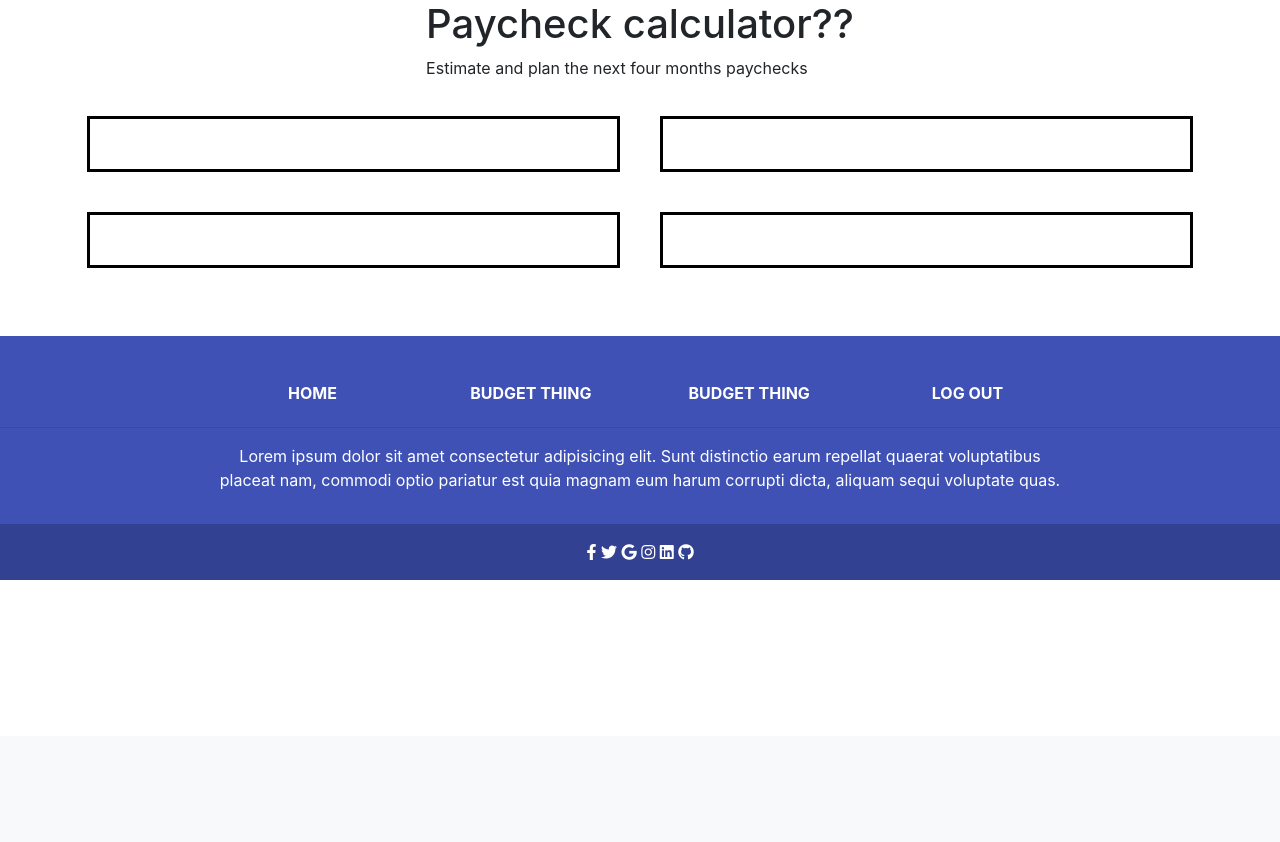
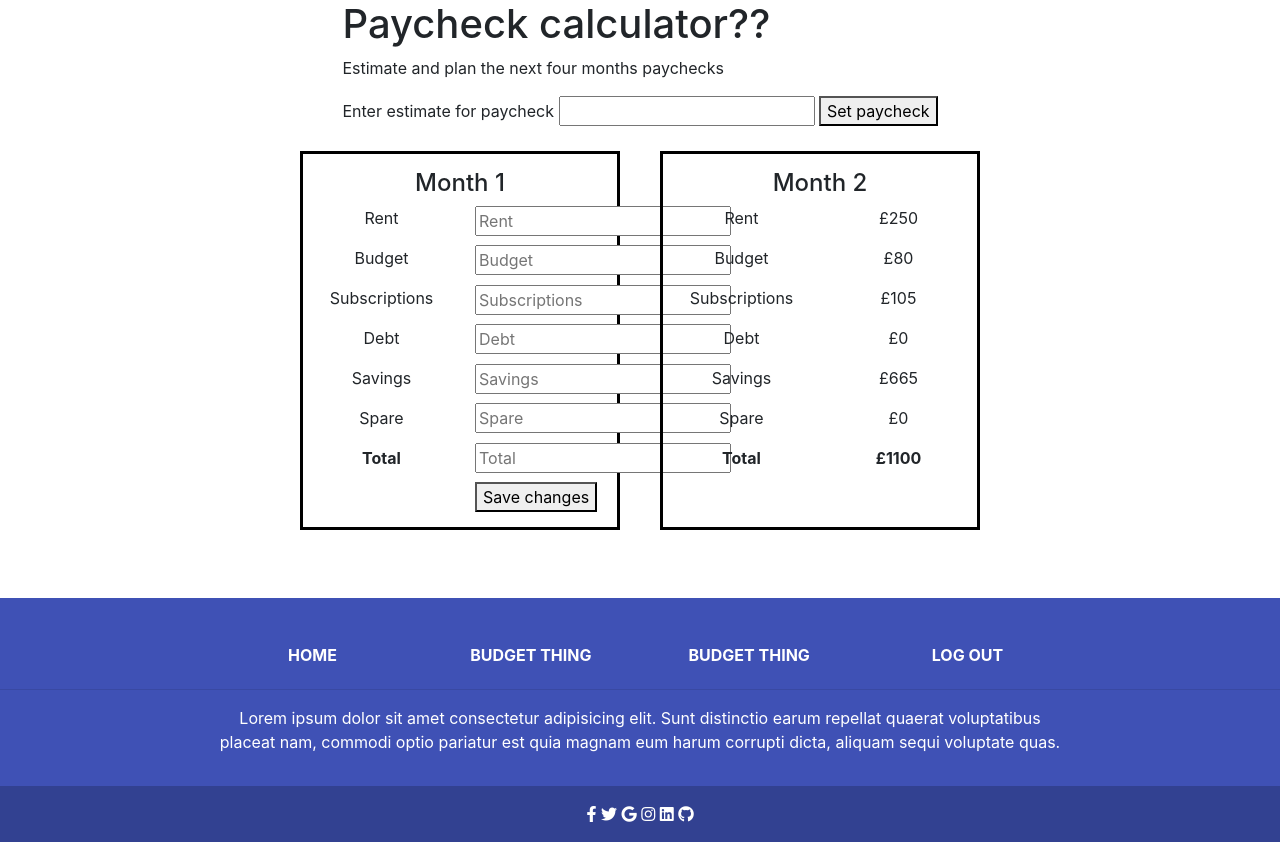
Before and after one commit to luke2533/budget-app, a Flask app: page /paycheck in a window 1280 px wide. Shown: the part 64-906 px from the top of the page. Before the commit the page ends 644 px from the top, so only its background shows below. Run offline with Flask 2, Linux system fonts and the light colour scheme; the visitor is signed in with stand-in values (Sample User, id 1); a database or web service that is not in the repository returns one stand-in record (values such as "Sample title"); some libraries are stand-ins or nearby versions.

Commit message:
Successful post from paycheck page v0.4.0

```diff
--- a/app.py
+++ b/app.py
@@ -1,6 +1,5 @@
 from hashlib import new
 import os
-import re
 from tabnanny import check
 from this import s
 from types import new_class
@@ -292,9 +291,35 @@ def account():
                            balance_exists=balance_exists)
 
 
-@app.route("/paycheck")
+@app.route("/paycheck", methods=["GET", "POST"])
 def paycheck():
-    return render_template("paycheck.html")
+    username = mongo.db.users.find_one(
+        {"username": session["user"]})["username"]
+
+    if request.method == "POST":
+        rent = request.form.get("rent")
+        budget = request.form.get("budget")
+        subscriptions = request.form.get("subscriptions")
+        debt = request.form.get("debt")
+        savings = request.form.get("savings")
+        spare = request.form.get("spare")
+        total = request.form.get("total")
+
+        paycheck = {
+            "username": username,
+            "rent": float(rent),
+            "budget": float(budget),
+            "subscriptions": float(subscriptions),
+            "debt": float(debt),
+            "savings": float(savings),
+            "spare": float(spare),
+            "total": float(total),
+        }
+        mongo.db.paycheck.insert_one(paycheck)
+        # Future versions might include nested objectid (Like Coinvue)
+        return redirect(url_for("paycheck", username=username))
+
+    return render_template("paycheck.html", username=username)
 
 
 if __name__ == "__main__":
--- a/static/css/style.css
+++ b/static/css/style.css
@@ -21,6 +21,10 @@
 
 .paycheck-box {
     border: solid black 3px;
-    padding: 25px;
+    padding: 15px;
     margin: 20px;
 }
+
+.paycheck-input {
+    margin-bottom: 9.5px;
+}
--- a/static/js/script.js
+++ b/static/js/script.js
@@ -0,0 +1,44 @@
+// Paycheck page
+
+function setPaycheck() {
+    var paycheck = $("#set-paycheck").val();
+    console.log(paycheck)
+}
+
+// function total(grandTotal) {
+//     var rent = $("#rent").val();
+//     var budget = $("#budget").val();
+//     var subscriptions = $("#subscriptions").val();
+//     var debt = $("#debt").val();
+//     var savings = $("#savings").val();
+//     var spare = $("#spare").val();
+//     var paycheck = $("#set-paycheck").val();
+
+//     var grandTotal = rent + budget + subscriptions + debt + savings + spare
+//     var total = $("#total").val(grandTotal);
+//     console.log(total)
+// }
+
+// function total() {
+//     var findTotal = $("[name=paycheck]");
+//     var total = 0
+//     for (var i = 0; i < findTotal.length; i++) {
+//         if (parseInt(findTotal[i].value))
+//             total += parseInt(findTotal[i].value);
+//     }
+//     $("#total").val() = total;
+
+// }
+
+var rent = $("#rent").val();
+var budget = $("#budget").val();
+var subscriptions = $("#subscriptions").val();
+var debt = $("#debt").val();
+var savings = $("#savings").val();
+var spare = $("#spare").val();
+
+var sum_value = 0;
+$(".paycheck-value").each(function() {
+    sum_value += +$(this).val();
+    $("#total").val(sum_value);
+})
--- a/templates/add_record.html
+++ b/templates/add_record.html
@@ -4,7 +4,7 @@
     <div class="container-fluid">
         <div class="row justify-content-center">
             <div class="col-10 col-md-5 col-lg-4 col-xl-3">
-                <form action="{{ url_for('add_record' ) }}" method="POST">
+                <form action="{{ url_for('add_record') }}" method="POST">
                     <input type="date" placeholder="Date" name="date" id="date" required>
                     <hr>
                     <input type="text" placeholder="Name of card" name="card" id="card" required>
--- a/templates/paycheck.html
+++ b/templates/paycheck.html
@@ -6,26 +6,116 @@
             <div>
                 <h1>Paycheck calculator??</h1>
                 <p>Estimate and plan the next four months paychecks</p>
+                <!-- <form name="setPaycheck"> -->
+                <label for="set-paycheck">Enter estimate for paycheck</label>
+                <input type="text" name="set-paycheck" id="set-paycheck">
+                <button onclick="setPaycheck(grandTotal)">Set paycheck</button>
+                <!-- </form> -->
             </div>
         </div>
 
         <div class="row justify-content-center">
-            <div class="col-5 paycheck-box">
+            <div class="col-3 paycheck-box">
+                <h4 class="text-center">Month 1</h4>
+                <div class="row">
+                    <div class="col-6">
+                        <p class="text-center">Rent</p>
+                        <p class="text-center">Budget</p>
+                        <p class="text-center">Subscriptions</p>
+                        <p class="text-center">Debt</p>
+                        <p class="text-center">Savings</p>
+                        <p class="text-center">Spare</p>
+                        <p class="text-center"><b>Total</b></p>
+                    </div>
+                    <div class="col-6">
+                        <form action="{{ url_for('paycheck') }}" method="POST">
+                            <input type="number" step="0.01" class="paycheck-input" placeholder="Rent" id="rent" name="rent">
+                            <input type="number" step="0.01" class="paycheck-input" placeholder="Budget" id="budget" name="budget">
+                            <input type="number" step="0.01" class="paycheck-input" placeholder="Subscriptions" id="subscriptions" name="subscriptions">
+                            <input type="number" step="0.01" class="paycheck-input" placeholder="Debt" id="debt" name="debt">
+                            <input type="number" step="0.01" class="paycheck-input" placeholder="Savings" id="savings" name="savings">
+                            <input type="number" step="0.01" class="paycheck-input" placeholder="Spare" id="spare" name="spare">
+                            <input type="text" class="paycheck-input" placeholder="Total" id="total" name="total" readonly>
+                            <button type="submit">Save changes</button>
+                        </form>
+                    </div>
+                </div>
+            </div>
 
-            </div>
-            <div class="col-5 paycheck-box">
-
+            <div class="col-3 paycheck-box">
+                <h4 class="text-center">Month 2</h4>
+                <div class="row">
+                    <div class="col-6">
+                        <p class="text-center">Rent</p>
+                        <p class="text-center">Budget</p>
+                        <p class="text-center">Subscriptions</p>
+                        <p class="text-center">Debt</p>
+                        <p class="text-center">Savings</p>
+                        <p class="text-center">Spare</p>
+                        <p class="text-center"><b>Total</b></p>
+                    </div>
+                    <div class="col-6">
+                        <p class="text-center">£250</p>
+                        <p class="text-center">£80</p>
+                        <p class="text-center">£105</p>
+                        <p class="text-center">£0</p>
+                        <p class="text-center">£665</p>
+                        <p class="text-center">£0</p>
+                        <p class="text-center"><b>£1100</b></p>
+                    </div>
+                </div>
             </div>
         </div>
 
-        <div class="row justify-content-center">
-            <div class="col-5 paycheck-box">
+        <!-- <div class="row justify-content-center">
+            <div class="col-3 paycheck-box">
+                <h4 class="text-center">Month 3</h4>
+                <div class="row">
+                    <div class="col-6">
+                        <p class="text-center">Rent</p>
+                        <p class="text-center">Budget</p>
+                        <p class="text-center">Subscriptions</p>
+                        <p class="text-center">Debt</p>
+                        <p class="text-center">Savings</p>
+                        <p class="text-center">Spare</p>
+                        <p class="text-center"><b>Total</b></p>
+                    </div>
+                    <div class="col-6">
+                        <p class="text-center">£250</p>
+                        <p class="text-center">£80</p>
+                        <p class="text-center">£105</p>
+                        <p class="text-center">£0</p>
+                        <p class="text-center">£665</p>
+                        <p class="text-center">£0</p>
+                        <p class="text-center"><b>£1100</b></p>
+                    </div>
+                </div>
+            </div>
 
+            <div class="col-3 paycheck-box">
+                <h4 class="text-center">Month 4</h4>
+                <div class="row">
+                    <div class="col-6">
+                        <p class="text-center">Rent</p>
+                        <p class="text-center">Budget</p>
+                        <p class="text-center">Subscriptions</p>
+                        <p class="text-center">Debt</p>
+                        <p class="text-center">Savings</p>
+                        <p class="text-center">Spare</p>
+                        <p class="text-center"><b>Total</b></p>
+                    </div>
+                    <div class="col-6">
+                        <p class="text-center">£250</p>
+                        <p class="text-center">£80</p>
+                        <p class="text-center">£105</p>
+                        <p class="text-center">£0</p>
+                        <p class="text-center">£665</p>
+                        <p class="text-center">£0</p>
+                        <p class="text-center"><b>£1100</b></p>
+                    </div>
+                </div>
             </div>
-            <div class="col-5 paycheck-box">
-
-            </div>
-        </div>
+        </div> -->
     </div>
 
 {% endblock %}
```
Also changed, not shown: README.md.
